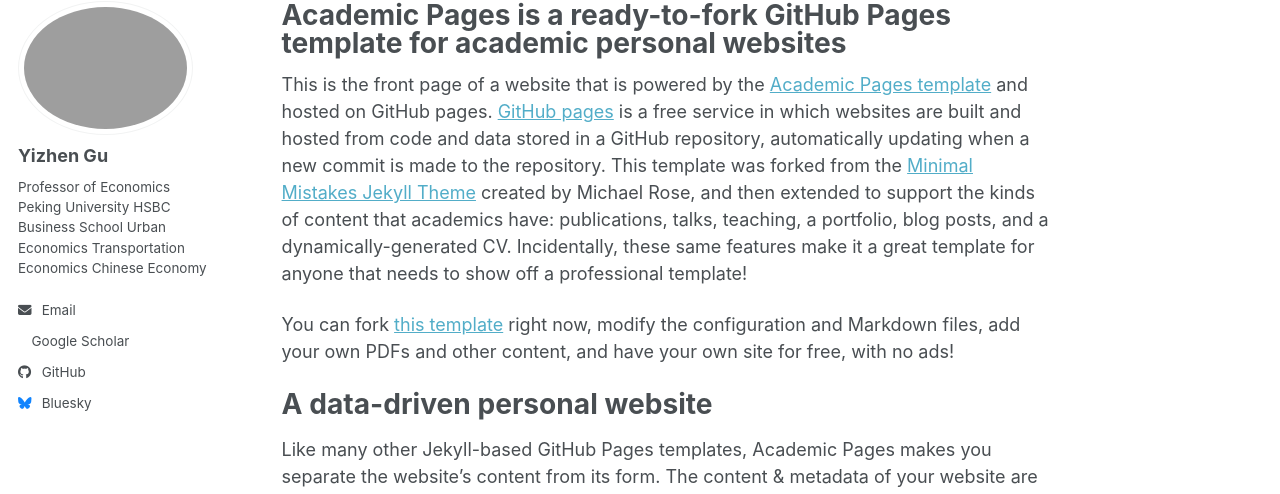
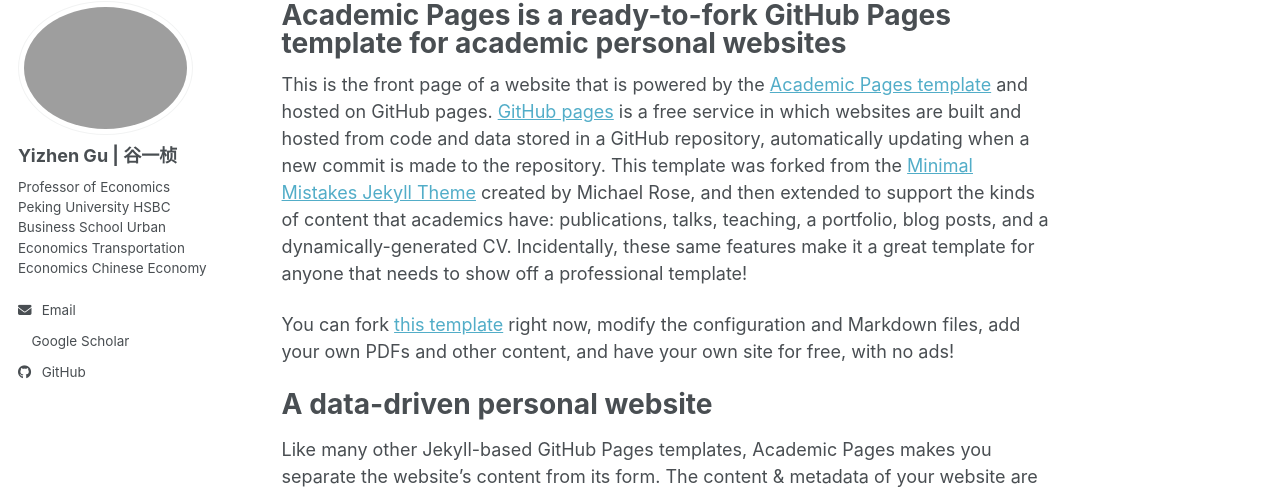
Before and after one commit to yizhengu/yizhengu.github.io, a Jekyll site: the page built from _pages/about.md, in a window 1280 px wide. Shown: the part 100-594 px from the top of the page. Built offline with Jekyll 4.4.1, drawn with Linux system fonts in a browser that asks for light colours; a style sheet for code colours, icons or effects is not loaded.

Commit message:
Update author name and remove Bluesky username

```diff
--- a/_config.yml
+++ b/_config.yml
@@ -24,8 +24,8 @@ repository               : "yizhengu/yizhengu.github.io"
 author:
   # Biographic information
   avatar           : "profile.jpg"
-  name             : "Yizhen Gu"
-  pronouns         : # example: "she/her"
+  name             : "Yizhen Gu | 谷一桢"
+  pronouns         :
   bio              : |
     Professor of Economics
 
@@ -65,7 +65,7 @@ author:
 
   # Social media
   artstation       : # Username
-  bluesky          : "bsky.app" # Replace this with you Bluesky username
+  bluesky          :
   facebook         : # Username
   flickr           : # Username
   foursquare       : # Username
```
